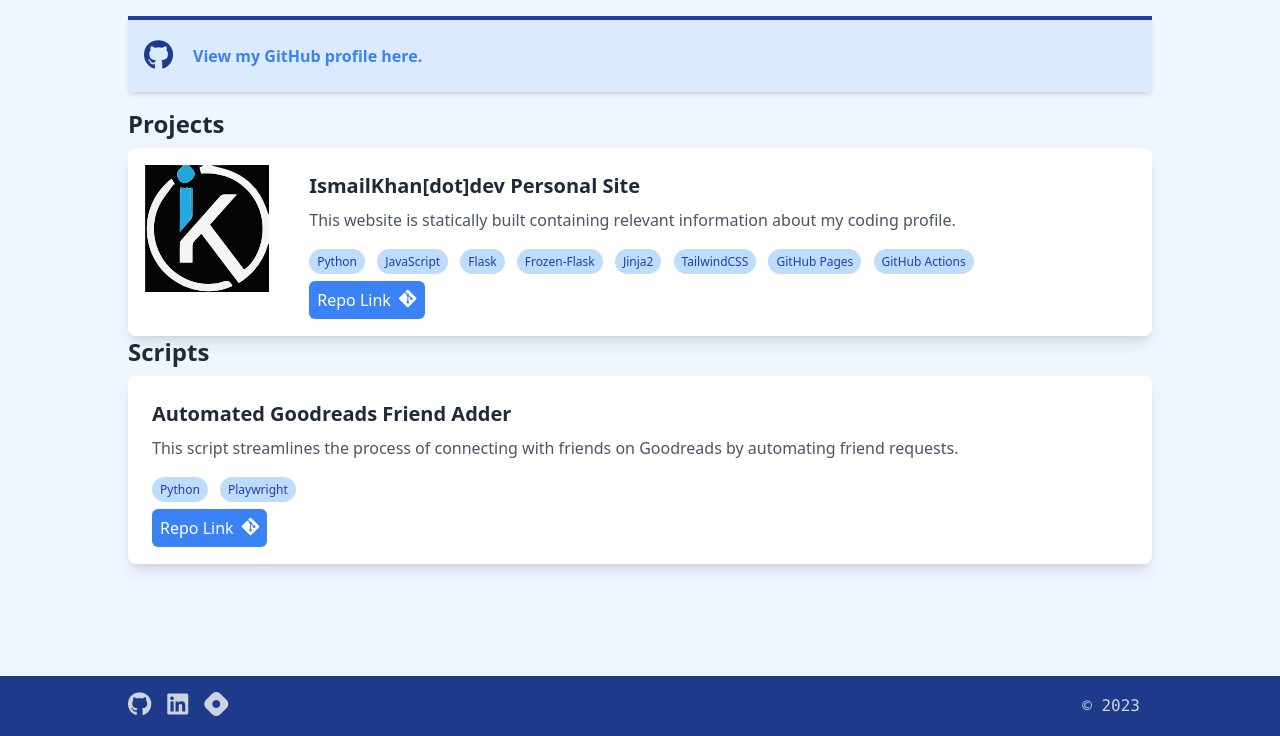
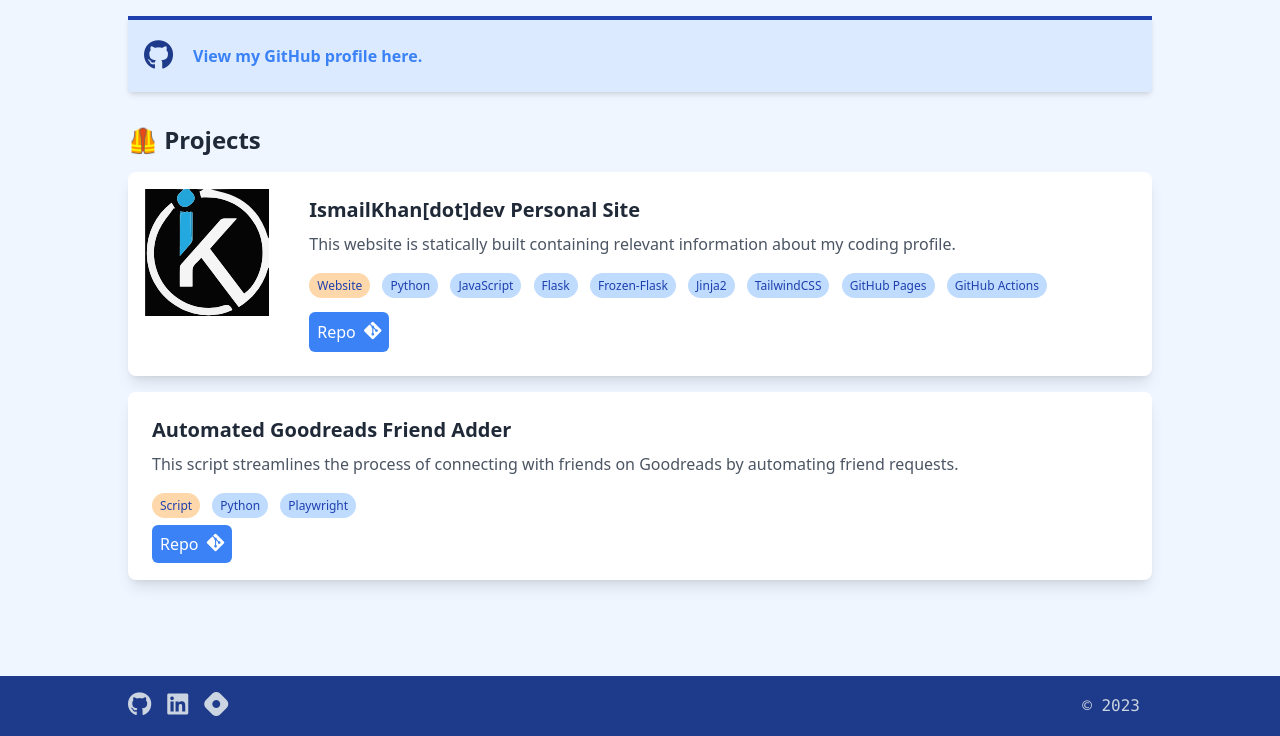
Before and after one commit to iikhan-dev/personal-site-flask, a Flask app: page /projects in a window 1280 px wide. Shown: the part 64-800 px from the top of the page. Run offline with Flask 3, Linux system fonts and the light colour scheme; style sheets or scripts are compiled from the project's sources; some libraries are stand-ins or nearby versions.

Commit message:
add styling to projects.html

```diff
--- a/templates/projects.html
+++ b/templates/projects.html
@@ -22,8 +22,9 @@
 "https://github.com/iikhan-dev", "View my GitHub profile here.") }}
 
 <!-- Projects Section -->
-<h2 class="text-2xl font-semibold text-gray-800 mb-2">Projects</h2>
-<div class="bg-white shadow-lg rounded-lg overflow-hidden flex">
+<div class="my-8">
+    <h1 class="text-2xl font-semibold text-gray-800 mb-4">🦺 Projects</h1>
+    <div class="bg-white shadow-lg rounded-lg overflow-hidden flex mb-4">
         <!-- Project Image -->
         <div class="p-4">
             <img
@@ -48,6 +49,10 @@
 
             <!-- Tech Stack Tags -->
             <div class="mb-4">
+                <span
+                    class="bg-orange-200 text-blue-800 rounded-full px-2 py-1 text-xs mr-2"
+                    >Website</span
+                >
                 <span
                     class="bg-blue-200 text-blue-800 rounded-full px-2 py-1 text-xs mr-2"
                     >Python</span
@@ -83,26 +88,21 @@
             </div>
 
             <!-- Project Links -->
-        <div>
+            <div class="flex items-center">
                 <!-- GitHub Link as a Button -->
                 <a
                     href="https://github.com/iikhan-dev/personal-site-flask"
                     target="_blank"
                     class="text-white bg-blue-500 hover:bg-blue-600 py-2 px-2 rounded-md"
                 >
-                Repo Link
+                    Repo
                     <i class="fa-brands fa-git-alt text-xl pl-1"></i>
                 </a>
-
-            <!-- Project Link -->
             </div>
         </div>
     </div>
 
-<!-- Scripts Section -->
-<h2 class="text-2xl font-semibold text-gray-800 mb-2">Scripts</h2>
-
-<div class="bg-white shadow-lg rounded-lg overflow-hidden flex">
+    <div class="bg-white shadow-lg rounded-lg overflow-hidden flex mb-4">
         <!-- Project Details -->
         <div class="p-6">
             <!-- Project Title -->
@@ -112,12 +112,16 @@
 
             <!-- Project Summary -->
             <p class="text-gray-600 mb-4">
-            This script streamlines the process of connecting with friends on
-            Goodreads by automating friend requests.
+                This script streamlines the process of connecting with friends
+                on Goodreads by automating friend requests.
             </p>
 
             <!-- Tech Stack Tags -->
             <div class="mb-4">
+                <span
+                    class="bg-orange-200 text-blue-800 rounded-full px-2 py-1 text-xs mr-2"
+                    >Script</span
+                >
                 <span
                     class="bg-blue-200 text-blue-800 rounded-full px-2 py-1 text-xs mr-2"
                     >Python</span
@@ -136,12 +140,11 @@
                     target="_blank"
                     class="text-white bg-blue-500 hover:bg-blue-600 py-2 px-2 rounded-md"
                 >
-                Repo Link
+                    Repo
                     <i class="fa-brands fa-git-alt text-xl pl-1"></i>
                 </a>
-
-            <!-- Project Link -->
             </div>
         </div>
     </div>
     {% endblock content%}
+</div>
```
Also changed, not shown: templates/index.html (+0 -70 lines). Lines whose indentation alone changed are shown as unchanged.
